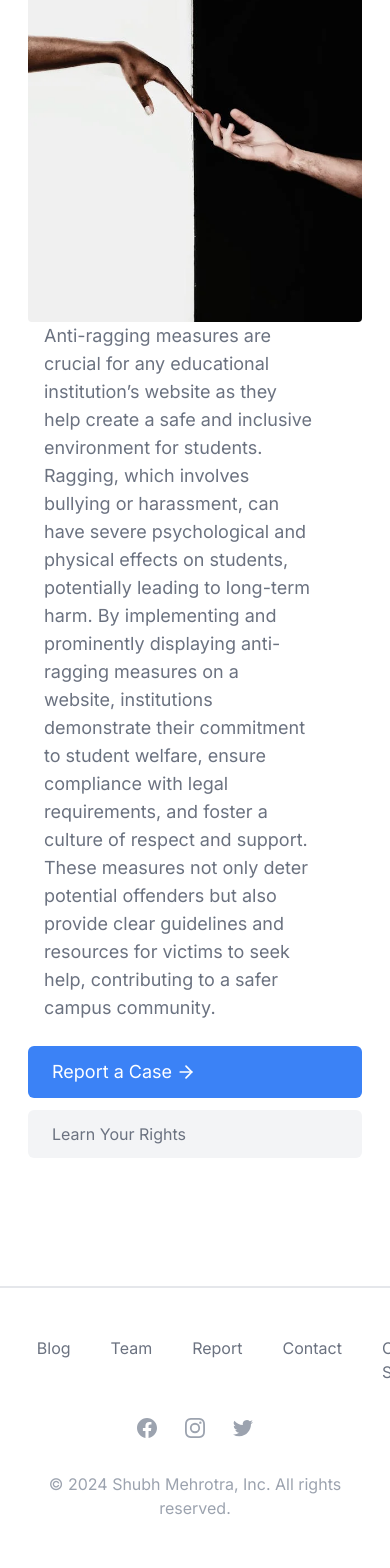
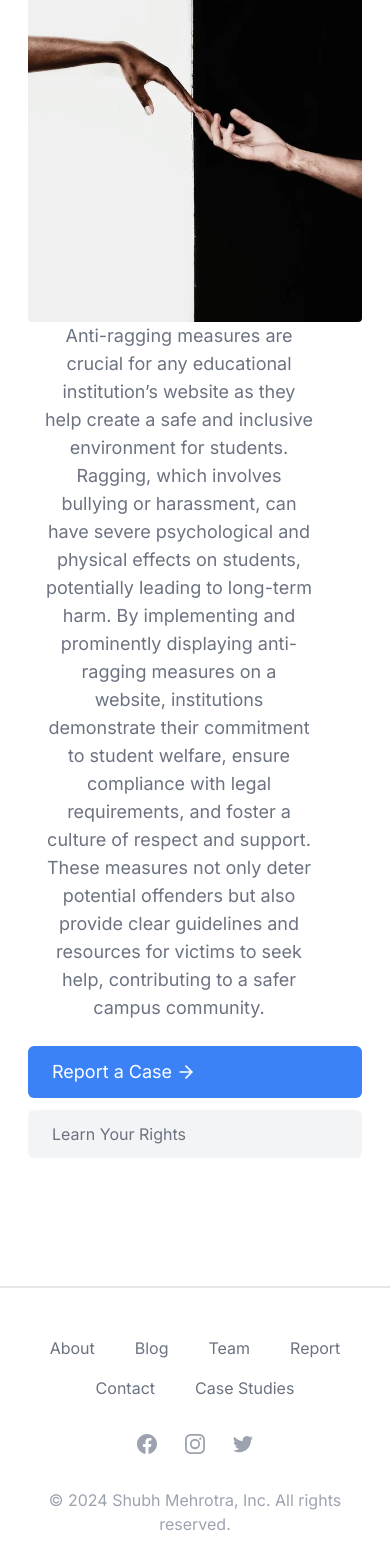
Before and after one commit to ShubhMehrotra19/mozillaClub_event, a Next.js app: page / in a window 390 px wide. Shown: the part 1315-2883 px from the top of the page. Built offline with nearby package versions, Linux system fonts and the light colour scheme.

Commit message:
responsiveness bug fixed

```diff
--- a/components/LandingPage/description/description.tsx
+++ b/components/LandingPage/description/description.tsx
@@ -34,7 +34,7 @@ function Description(props: Props) {
       </div>
 
       <div className="w-full md:w-1/2 md:mt-0">
-        <p className=" text-lg text-left text-gray-500 sm:text-lg lg:text-2xl md:text-left pl-4 pr-12">
+        <p className=" text-lg md:text-left text-gray-500 sm:text-lg lg:text-2xl text-center pl-4 pr-12">
           Anti-ragging measures are crucial for any educational institution&rsquo;s
           website as they help create a safe and inclusive environment for
           students. Ragging, which involves bullying or harassment, can have
--- a/components/LandingPage/footer/footer.tsx
+++ b/components/LandingPage/footer/footer.tsx
@@ -6,9 +6,9 @@ function Footer(props: Props) {
     const {} = props
 
     return (
-        <section className="mt-32">
-    <div className="w-screen px-4 py-12 mx-auto space-y-8 overflow-hidden sm:px-6 lg:px-8 border-t-2">
-        <nav className="flex justify-center mx-5 -my-2">
+        <section className="border-t-2 mt-32">
+    <div className="max-w-screen-xl px-4 py-12 mx-auto space-y-8 overflow-hidden sm:px-6 lg:px-8">
+        <nav className="flex flex-wrap justify-center -mx-5 -my-2">
             <div className="px-5 py-2">
                 <a href="#" className="text-base leading-6 text-gray-500 hover:text-gray-900">
                     About
```
